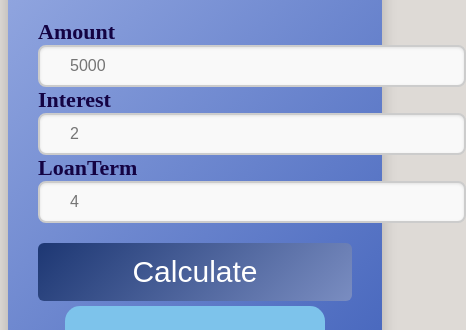
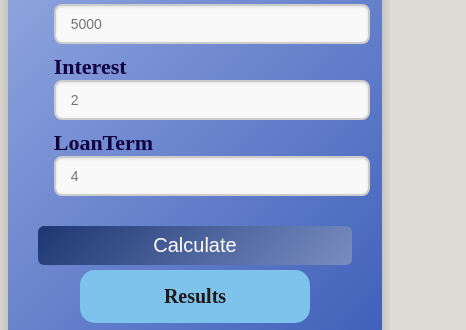
Before and after one commit to rakshaa-2005/loan-calculator1, a plain HTML site: page index.html in a window 390 px wide. Shown: the part 180-510 px from the top of the page, 466 px wide, since content can reach past the window. Drawn offline with Linux system fonts and the light colour scheme.

Commit message:
updated project

```diff
--- a/css/style.css
+++ b/css/style.css
@@ -1,3 +1,4 @@
+/* --- Original CSS (kept as is) --- */
 body{
     background-color: rgb(222, 218, 214);
 }
@@ -26,7 +27,6 @@ body{
   background 0.4s ease,
   box-shadow 0.3s ease;
 }
-
 .group {
   position: relative;
   width: 30%;
@@ -42,23 +42,21 @@ body{
   padding: 12px;
   background: linear-gradient(135deg, #1d3773, #7a8dc1);
   color: white;
-  font-size: 16px;
+  font-size: 30px;
+  font-weight: 500;
   border: none;
   border-radius: 6px;
   cursor: pointer;
   margin-top: 20px;
-  font-size: 30px;
-  font-weight: 500;
   transition:
   transform 0.3s ease,
   background 0.4s ease,
   box-shadow 0.3s ease;
 }
-
 .Calculate:hover {
   background-color: #9fa2ac;
+  transform: scale(1.03);
 }
-
 .amount,
 .monthly,
 .payment,
@@ -71,7 +69,6 @@ body{
   background-color: #f9f9f9;
   box-shadow: inset 0 1px 3px rgba(0, 0, 0, 0.1);
   transition: border 0.3s ease;
-
 }
 .amount:focus,
 .monthly:focus,
@@ -80,9 +77,6 @@ body{
   border-color: #000000;
   outline: none;
 }
-.Calulate:hover:hover {
-  transform: scale(1.03);
-}
 .dollar{
     text-align: left;
     font-size: 22px;
@@ -90,16 +84,46 @@ body{
     color: #140343;
 }
 
-.Calculate:hover:hover {
-  transform: scale(1.03);
+/* --- Mobile Responsive Additions --- */
+@media (max-width: 768px) {
+    .group, .group1 {
+        width: 45%; /* inputs smaller to fit screen */
+        margin: 10px auto;
+    }
+    .amount,
+    .monthly,
+    .payment,
+    .Interst {
+        padding: 10px 20px; /* reduce horizontal padding */
+    }
+    .container h1 {
+        padding: 20px;
+        font-size: 24px; /* slightly smaller heading */
+    }
+    .Calculate {
+        font-size: 24px;
+        padding: 10px;
+    }
 }
-.container h1:hover {
-  transform: scale(1.04);
-  box-shadow: 0 10px 25px rgba(63, 81, 181, 0.3);
+
+@media (max-width: 480px) {
+    .group, .group1 {
+        width: 90%; /* stack inputs full width on mobile */
+        margin: 10px auto;
+    }
+    .amount,
+    .monthly,
+    .payment,
+    .Interst {
+        padding: 10px 15px; /* reduce horizontal padding further */
+        font-size: 14px;
+    }
+    .container h1 {
+        padding: 15px;
+        font-size: 20px; /* smaller heading for mobile */
+    }
+    .Calculate {
+        font-size: 20px;
+        padding: 8px;
+    }
 }
-.group:hover:hover {
-  transform: scale(1.03);
-}
-.group1:hover:hover {
-  transform: scale(1.03);
-}
```
Also changed, not shown: index.html (+1 -0 lines).
